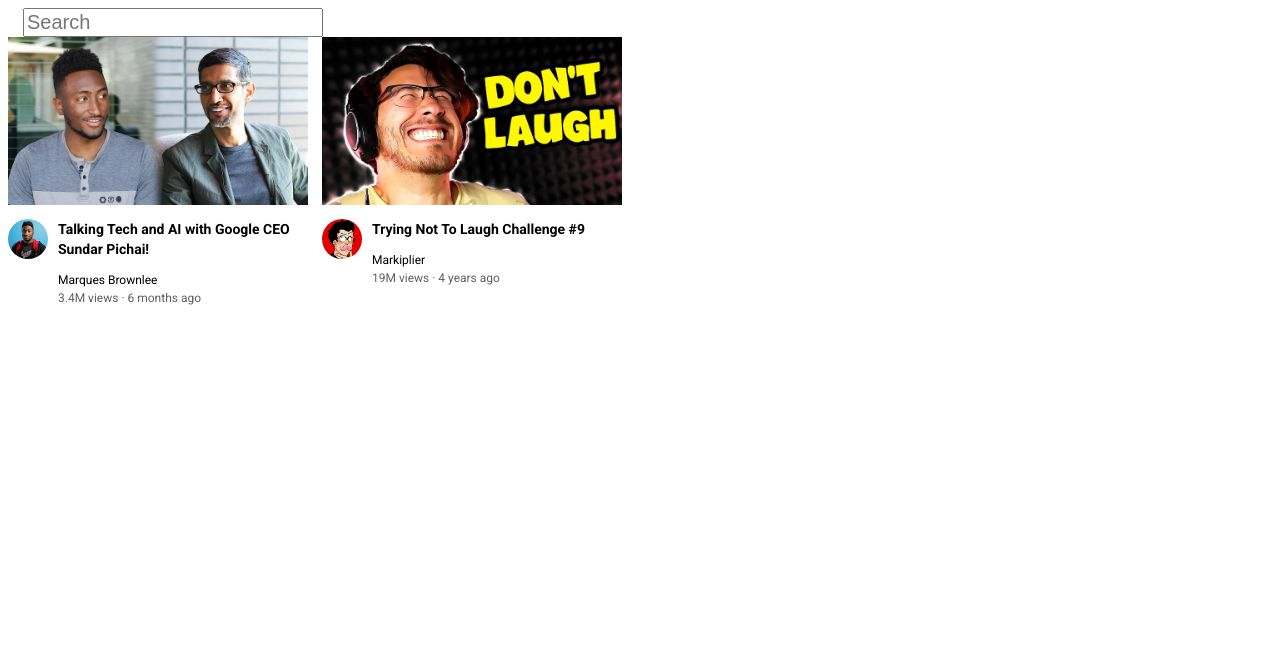
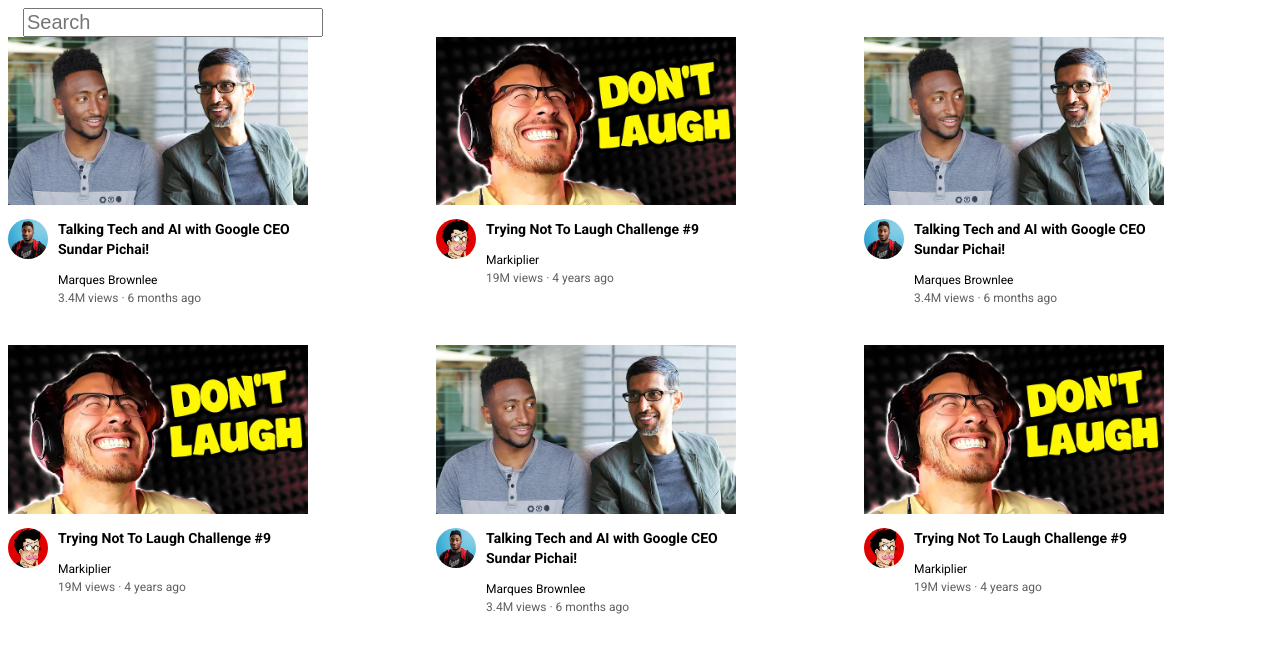
Before and after one commit to iyellalot25/Youtube-Static, a plain HTML site: page YoutubeStatic/youtube.html in a window 1280 px wide. Drawn offline with Linux system fonts and the light colour scheme.

Commit message:
Progress update

```diff
--- a/YoutubeStatic/styles/styles.css
+++ b/YoutubeStatic/styles/styles.css
@@ -2,7 +2,6 @@ p{
     font-family: roboto, arial;
     margin-top: 0px;
     margin-bottom: 0px;
-    display: in;
 }
 
 .thumb1{
@@ -15,6 +14,13 @@ p{
     margin-left: 15px;
     display: block;
     width: 300px;
+}
+
+.vid-grid {
+    display: grid;
+    grid-template-columns: 1fr 1fr 1fr;
+    column-gap: 20px;
+    row-gap: 40px;
 }
 
 .vid-title{
@@ -35,11 +41,6 @@ p{
     color: rgb(96, 96, 96);
 }
 
-.vid-preview{
-    display: inline-block;
-    vertical-align: top;
-    margin-right: 10px;
-}
 
 .horizontal-pfp{
     width: 50px;
@@ -58,7 +59,7 @@ p{
     margin-bottom: 14px;
 }
 
-.vertical{
+.vid-info{
     display: grid;
     grid-template-columns: 50px 1fr;
 }
--- a/YoutubeStatic/youtube.html
+++ b/YoutubeStatic/youtube.html
@@ -12,12 +12,13 @@
         <input class="search-box" type="search"
             placeholder="Search" title="Search">
 
+        <div class="vid-grid">
             <div class="vid-preview">
                 <div class="vertical-thumb">
                     <img class="thumb1" src="thumb/thumbnail-1.webp">
                 </div>
 
-            <div class="vertical">
+                <div class="vid-info">
                     <div class="horizontal-pfp">
                         <img class="pfp" src="pfp/channel-1.jpeg">
                     </div>
@@ -37,7 +38,7 @@
                     <img class="thumb1" src="thumb/thumbnail-2.webp">
                 </div>
 
-            <div class="vertical">
+                <div class="vid-info">
                     <div class="horizontal-pfp">
                         <img class="pfp" src="pfp/channel-2.jpeg">
                     </div>
@@ -51,5 +52,86 @@
                     </div>
                 </div>
             </div>
+
+            <div class="vid-preview">
+                <div class="vertical-thumb">
+                    <img class="thumb1" src="thumb/thumbnail-1.webp">
+                </div>
+
+                <div class="vid-info">
+                    <div class="horizontal-pfp">
+                        <img class="pfp" src="pfp/channel-1.jpeg">
+                    </div>
+
+                    <div class="horizontal-info">
+                        <p class="vid-title">Talking Tech and AI with
+                            Google CEO Sundar Pichai!</p>
+                        <p class="vid-channel">Marques Brownlee</p>
+                        <p class="vid-stats">3.4M views ·
+                            6 months ago</p>
+                    </div>
+                </div>
+            </div>
+
+            <div class="vid-preview">
+                <div class="vertical-thumb">
+                    <img class="thumb1" src="thumb/thumbnail-2.webp">
+                </div>
+
+                <div class="vid-info">
+                    <div class="horizontal-pfp">
+                        <img class="pfp" src="pfp/channel-2.jpeg">
+                    </div>
+
+                    <div class="horizontal-info">
+                        <p class="vid-title">Trying Not To Laugh
+                            Challenge #9</p>
+                        <p class="vid-channel">Markiplier</p>
+                        <p class="vid-stats">19M views ·
+                            4 years ago</p>
+                    </div>
+                </div>
+            </div>
+
+            <div class="vid-preview">
+                <div class="vertical-thumb">
+                    <img class="thumb1" src="thumb/thumbnail-1.webp">
+                </div>
+
+                <div class="vid-info">
+                    <div class="horizontal-pfp">
+                        <img class="pfp" src="pfp/channel-1.jpeg">
+                    </div>
+
+                    <div class="horizontal-info">
+                        <p class="vid-title">Talking Tech and AI with
+                            Google CEO Sundar Pichai!</p>
+                        <p class="vid-channel">Marques Brownlee</p>
+                        <p class="vid-stats">3.4M views ·
+                            6 months ago</p>
+                    </div>
+                </div>
+            </div>
+
+            <div class="vid-preview">
+                <div class="vertical-thumb">
+                    <img class="thumb1" src="thumb/thumbnail-2.webp">
+                </div>
+
+                <div class="vid-info">
+                    <div class="horizontal-pfp">
+                        <img class="pfp" src="pfp/channel-2.jpeg">
+                    </div>
+
+                    <div class="horizontal-info">
+                        <p class="vid-title">Trying Not To Laugh
+                            Challenge #9</p>
+                        <p class="vid-channel">Markiplier</p>
+                        <p class="vid-stats">19M views ·
+                            4 years ago</p>
+                    </div>
+                </div>
+            </div>
+        </div>
     </body>
 </html>
```
Lines whose indentation alone changed are shown as unchanged.
